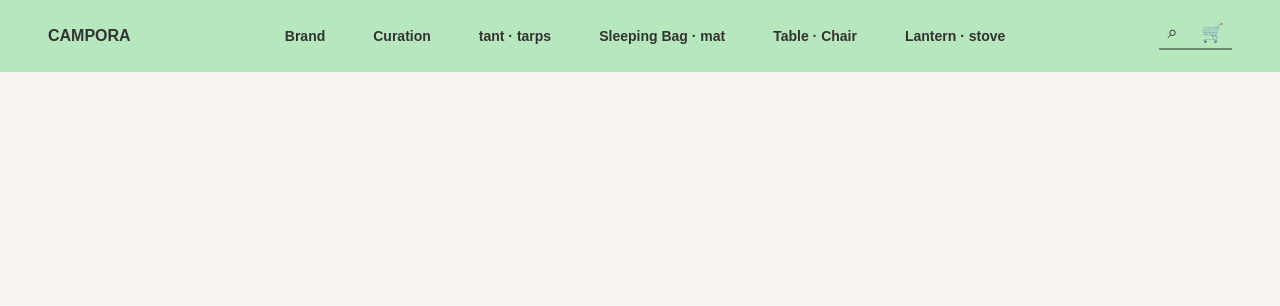
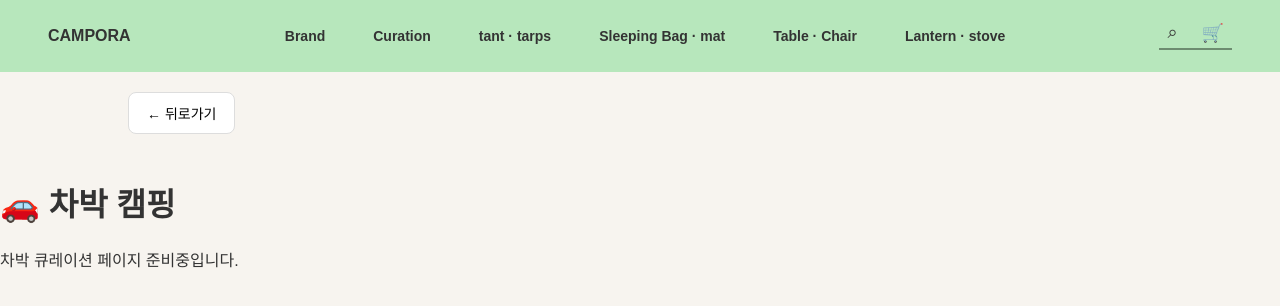
Before and after one commit to jungsk9134-dotcom/my-website, a React (Vite) app: page /curation/car in a window 1280 px wide. Shown: the top 306 px of the page. Built offline with nearby package versions, Linux system fonts and the light colour scheme.

Commit message:
add curation detail page

```diff
--- a/src/App.jsx
+++ b/src/App.jsx
@@ -6,6 +6,8 @@ import ProductDetail from './pages/ProductDetail'
 import Brand from "./pages/Brand";
 import Curation from './pages/Curation'
 import CurationFire from './pages/CurationFire'
+import CurationCar from './pages/CurationCar'
+import CurationMinimal from './pages/CurationMinimal'
 
 function App() {
   return (
@@ -17,6 +19,8 @@ function App() {
         <Route path="/brand" element={<Brand />} />
         <Route path="/curation" element={<Curation />} />
         <Route path="/curation/fire" element={<CurationFire />} />
+        <Route path="/curation/car" element={<CurationCar />} />
+        <Route path="/curation/minimal" element={<CurationMinimal />} />
         <Route path="/table-chair" element={<TableChair />} />
         <Route path="/product/:id" element={<ProductDetail />} />
       </Routes>
--- a/src/pages/Curation.jsx
+++ b/src/pages/Curation.jsx
@@ -29,7 +29,7 @@ function Curation() {
           차만 들고 훌쩍 떠나는<br />
           감성 가득 차박 캠핑
         </h3>
-        <button>큐레이션 보러가기 →</button>
+        <Link to="/curation/car" className="curation-link">큐레이션 보러가기 →</Link>
       </section>
 
       <section className="curation-card">
@@ -37,7 +37,7 @@ function Curation() {
           극강의 미니멀리즘<br />
           미니멀캠핑
         </h3>
-        <button>큐레이션 보러가기 →</button>
+        <Link to="/curation/minimal" className="curation-link">큐레이션 보러가기 →</Link>
       </section>
 
       <footer className="campora-footer"></footer>
--- /dev/null
+++ b/src/pages/CurationCar.jsx
@@ -0,0 +1,17 @@
+import './CurationCar.css'
+import { useNavigate } from 'react-router-dom'
+
+function CurationCar() {
+    const navigate = useNavigate()
+  return (
+    <main>
+        <button className="back-btn" onClick={() => navigate(-1)}>
+  ← 뒤로가기
+</button>
+      <h1>🚗 차박 캠핑</h1>
+      <p>차박 큐레이션 페이지 준비중입니다.</p>
+    </main>
+  )
+}
+
+export default CurationCar
--- a/src/pages/CurationFire.css
+++ b/src/pages/CurationFire.css
@@ -103,3 +103,11 @@
     padding: 0 24px;
   }
 }
+/* 뒤로가기 버튼 */
+.back-btn {
+  margin: 20px 0 20px 10%;
+  background: none;
+  border: none;
+  font-size: 14px;
+  cursor: pointer;
+}
--- a/src/pages/CurationFire.jsx
+++ b/src/pages/CurationFire.jsx
@@ -1,10 +1,16 @@
 import './CurationFire.css'
+import { useNavigate } from 'react-router-dom'
 
 function CurationFire() {
+    const navigate = useNavigate()
   const products = [1, 2, 3, 4]
 
   return (
+
     <main className="fire-page">
+        <button className="back-btn" onClick={() => navigate(-1)}>
+         ← 뒤로가기
+        </button>
       <section className="fire-hero">
         <div>
           <h2>
--- /dev/null
+++ b/src/pages/CurationMinimal.jsx
@@ -0,0 +1,17 @@
+import './CurationFire.css'
+import { useNavigate } from 'react-router-dom'
+
+function CurationMinimal() {
+    const navigate = useNavigate()
+  return (
+    <main>
+        <button className="back-btn" onClick={() => navigate(-1)}>
+  ← 뒤로가기
+</button>
+      <h1>🎒 미니멀 캠핑</h1>
+      <p>미니멀 큐레이션 페이지 준비중입니다.</p>
+    </main>
+  )
+}
+
+export default CurationMinimal
--- a/src/pages/Home.jsx
+++ b/src/pages/Home.jsx
@@ -35,7 +35,9 @@ function Home() {
             <h3>차만 들고 훌쩍 떠나는<br />감성 가득 차박 캠핑</h3>
             <div>
               <p>text</p>
-              <button>자세히보기 →</button>
+              <Link to="/curation/car" className="life-link">
+                자세히보기 →
+              </Link>
             </div>
           </div>
 
@@ -43,7 +45,9 @@ function Home() {
             <h3>극강의 미니멀리즘<br />미니멀캠핑</h3>
             <div>
               <p>text</p>
-              <button>자세히보기 →</button>
+              <Link to="/curation/minimal" className="life-link">
+               자세히보기 →
+              </Link>
             </div>
           </div>
         </div>
```
Also changed, not shown: src/pages/CurationCar.css (added), src/pages/CurationMinimal.css (added).
